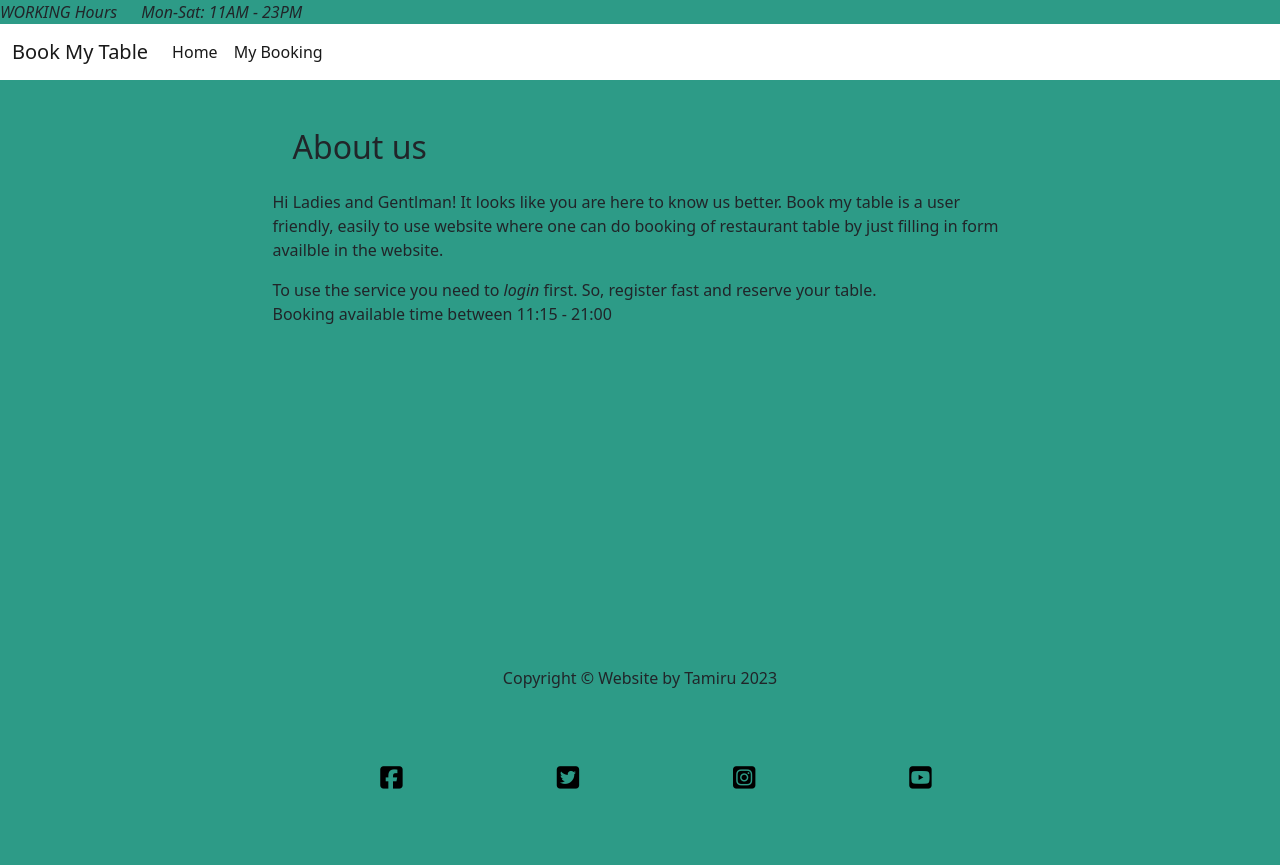
After one commit to Tamirucode/DjangoRestaurantBooking, a Django app: template templates/restaurant/about.html in a window 1280 px wide. The commit adds this page. Run offline with Django 3.2, Linux system fonts and the light colour scheme; the template is opened without the code that fills it, so the values that code supplies are empty; some libraries are stand-ins or nearby versions.

Commit message:
create about.html to booking app

```diff
--- a/booking/models.py
+++ b/booking/models.py
@@ -27,8 +27,8 @@ class Booking(models.Model):
             raise ValidationError("Date and Time cannot be in the past")
 
     booking_date_and_time = models.DateTimeField(
-                                null=True,
-                                blank=True,
+                                null=False,
+                                blank=False,
                                 validators=[validate_date]
                                )
 
--- a/booking/views.py
+++ b/booking/views.py
@@ -19,7 +19,6 @@ def add_booking(request):
         form = BookingForm(request.POST or None)
         if form.is_valid():
             form.save()
-            ##return redirect('get_booking_list')
             return render(request, 'restaurant/booking_confirmation.html', locals())
         else:
             return render(request, 'restaurant/add_booking.html',{'form': form} )
@@ -44,7 +43,7 @@ def edit_booking(request, booking_id):
     }
     return render(request, 'restaurant/edit_booking.html', context)
 
-    def delete_booking(request, booking_id):
+def delete_booking(request, booking_id):
     booking = get_object_or_404(Booking, id=booking_id)
     booking.delete()
     return redirect('mybooking')
--- a/static/css/style.css
+++ b/static/css/style.css
@@ -10,9 +10,17 @@
 body{
     background-color: #2d9b87;
 }
-
+ h2{
+    margin-bottom: 20px;
+    margin-left: 20px;
+ }
 
 tr{
+
+    color: black;
+    width: 100%;
+}
+a{
 
     color: black;
 }
@@ -23,8 +31,8 @@ tr a:hover{
     color:red;
 }
 thead{
-    background-color: brown;
-    color:#fff;
+    background-color: lightblue;
+
 
 }
 
@@ -173,5 +181,5 @@ footer {
     font-size: 160%;
     margin: 1%;
     padding: 5% ;
-    color:#fff
+    color:black
 }
--- /dev/null
+++ b/templates/restaurant/about.html
@@ -0,0 +1,30 @@
+{% extends 'restaurant/base.html' %}
+{% block content %}
+
+<section class="page-section about-heading">
+    <div class="container">
+
+        <div class="about-heading-content">
+            <div class="row">
+                <div class="col-xl-9 col-lg-10 mx-auto">
+                    <div class="bg-faded rounded p-5">
+                        <h2 class="section-heading mb-4">
+                            <span class="section-heading-upper">About us</span>
+
+                        </h2>
+                        <p>Hi Ladies and Gentlman! It looks like you are here to know us better. Book my table is a user friendly, easily to use website where one can do booking of restaurant table by just filling in form availble in the website.</p>
+                        <p class="mb-0">
+                            To use the service you need to <em>login </em> first. So, register fast and reserve your table.
+
+
+                        </p>
+                        <p>Booking available time between 11:15 - 21:00</p>
+                    </div>
+                </div>
+            </div>
+        </div>
+    </div>
+</section>
+
+
+{% endblock %}
--- a/templates/restaurant/base.html
+++ b/templates/restaurant/base.html
@@ -31,7 +31,7 @@
 
     <nav class="navbar navbar-expand-lg navbar-light bg-white">
         <div class="container-fluid">
-            <a class="navbar-brand" href="{% url 'home' %}"><span class="brand">Book My Table</a>
+            <a class="navbar-brand" href="{% url 'add' %}"><span class="brand">Book My Table</a>
             <button class="navbar-toggler" type="button" data-bs-toggle="collapse" data-bs-target="#navbarText"
                 aria-controls="navbarText" aria-expanded="false" aria-label="Toggle navigation">
                 <span class="navbar-toggler-icon"></span>
@@ -41,9 +41,7 @@
                     <li class="nav-item">
                         <a class="nav-link active" aria-current="page" href="{% url 'home' %}">Home</a>
                     </li>
-                    <li class="nav-item">
-                        <a class="nav-link active" aria-current="page" href="{% url 'add' %}">Add</a>
-                    </li>
+
                     <li class="nav-item">
                         <a class="nav-link active" aria-current="page" href="{% url 'mybooking' %}">My Booking</a>
                     </li>
@@ -73,7 +71,7 @@
   <!-- Footer -->
   <footer class="footer mt-auto py-3 dark-bg">
 
-    <p class="m-0 text-center text-white">Copyright &copy; Website by Tamiru <span id="copyright"></span></p>
+    <p class="m-0 text-center text-black">Copyright &copy; Website by Tamiru <span id="copyright"></span></p>
 
     <ul class="share-links">
         <li>
```
Also changed, not shown: templates/restaurant/add_booking.html (+5 -14 lines), templates/restaurant/booking_confirmation.html (+4 -11 lines), templates/restaurant/booking_list.html (+2 -6 lines), templates/restaurant/edit_booking.html (+4 -13 lines).
